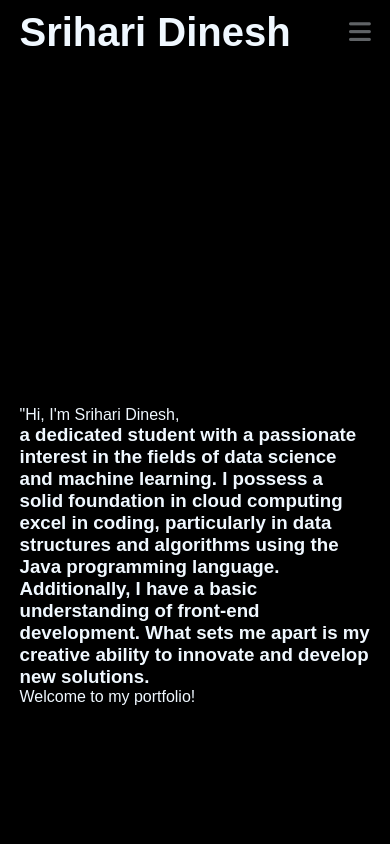
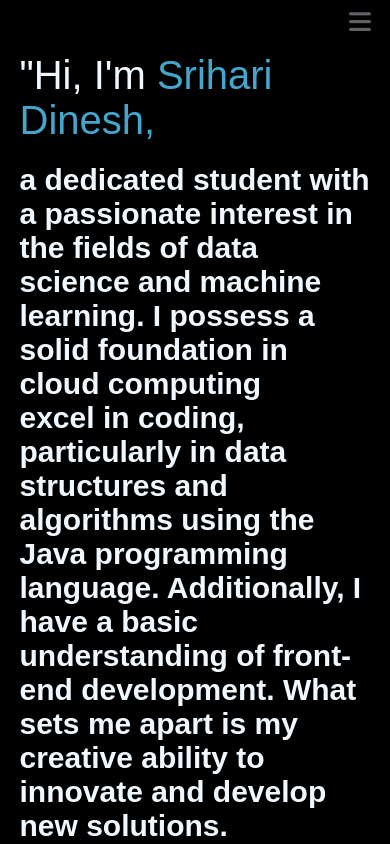
Before and after one commit to DINESH-SRIHARI/portfolio, a plain HTML site: page index.html in a window 390 px wide. Shown: the top 844 px of the page. Drawn offline with Linux system fonts and the light colour scheme; files whose address does not match are found by name.

Commit message:
style.css

```diff
--- a/style.css
+++ b/style.css
@@ -14,10 +14,6 @@ body{
 #header{
     width: 100%;
     height: 100vh;
-    background-image: url(images/dinesh.png);
-
-    background-size: 200px;
-    background-position: bottom right;
 
 }
 #header img{
@@ -33,8 +29,23 @@ nav{
     flex-wrap: wrap;
 }
 h1{
-    font-size: 40px;
+    font-size: 30px;
     transition: 0.5ms;
+}
+h3{
+    margin-top: 20px;
+    font-size: 30px;
+}
+.welcome{
+    display: flex;
+    justify-content: center;
+    align-items: center;
+    height: 50vh;
+    font-size: 50px;
+    margin-bottom: 30px;
+}
+.welcome:hover{
+    color: #45a6cc;
 }
 h1:hover {
     color: #45a6cc; /* Sky blue color on hover */
@@ -65,11 +76,14 @@ nav ul li a:hover::after{
 }
 .header-text{
     margin-top: 20%;
-   font-size: 30px;
+   font-size: 20px;
 }
 .header-text{
-    font-size: 60px;
+    font-size: 30px;
     margin-top: 20px;
+}
+.header-text span:hover{
+    color: #45a6cc;
 }
 /*-------------*/
 #about{
@@ -141,17 +155,6 @@ nav ul li a:hover::after{
     display: flex;
     justify-content: space-between;
 }
-/* .contact-left{
-    flex-basis: 35%;
-    font-size: 30px;
-    line-height: 1.5;
-}
-.contact-right{
-    flex-basis: 35%;
-    font-size: 30px;
-    line-height: 1.5;
-    text-align: right;
-} */
 .contact-left {
     flex-basis: 35%;
     font-size: 30px;
@@ -189,12 +192,23 @@ nav .fa-solid{
     display: none;
 }
 @media only screen and (max-width:600px) {
-    #header{
-        background-image: url(images/dinesh.pn);
+    .header-text{
+        margin-top: 5%;
+        font-size: 16px;
+    }
+    .welcome{
+        font-size: 40px;
+        color: #45a6cc;
+    }
+    h1{
+        font-size: 0px;
+        color: #45a6cc;
     }
     .header-text{
-        margin-top: 100%;
-        font-size: 16px;
+        font-size: 40px;
+    }
+    .header-text span{
+        color: #45a6cc;
     }
     nav .fa-regular{
         display: block;
```
